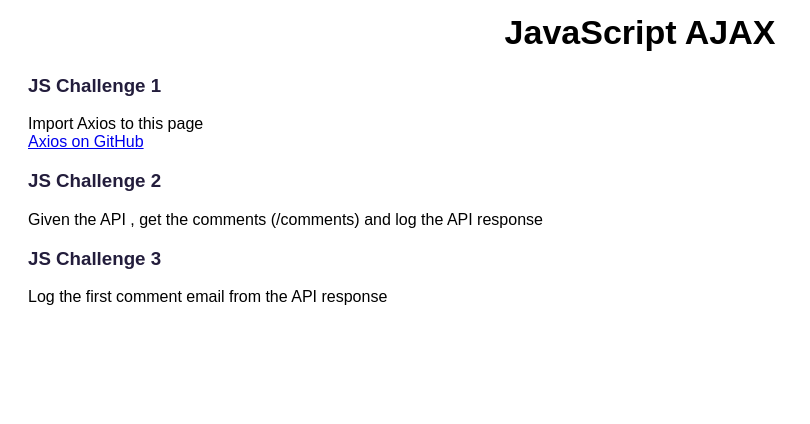
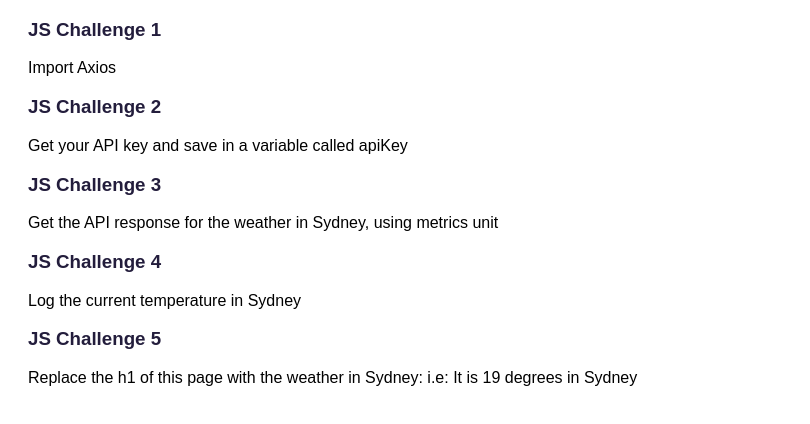
Before and after one commit to ErinCleaver-Dev/SheCodesPlus, a plain HTML site: page index.html in a window 1280 px wide. Shown: the whole page, without its empty margins (0-810 px from the left). Drawn offline with nearby package versions, Linux system fonts and the light colour scheme; no server answers.

Commit message:
update
Update

```diff
--- a/index.html
+++ b/index.html
@@ -7,24 +7,22 @@
   </head>
 
   <body>
-    <h1>JavaScript AJAX</h1>
-
     <h3>JS Challenge 1</h3>
-    <p>
-      Import Axios to this page
-      <br />
-      <a href="https://github.com/axios/axios">Axios on GitHub</a>
-    </p>
+    <p>Import Axios</p>
 
     <h3>JS Challenge 2</h3>
-    <p>
-      Given the API
-     , get the comments (/comments) and log the API response
-    </p>
+    <p>Get your API key and save in a variable called apiKey</p>
 
     <h3>JS Challenge 3</h3>
+    <p>Get the API response for the weather in Sydney, using metrics unit</p>
+
+    <h3>JS Challenge 4</h3>
+    <p>Log the current temperature in Sydney</p>
+
+    <h3>JS Challenge 5</h3>
     <p>
-      Log the first comment email from the API response
+      Replace the h1 of this page with the weather in Sydney: i.e: It is 19
+      degrees in Sydney
     </p>
     <script src="https://unpkg.com/axios/dist/axios.min.js"></script>
     <script src="src/index.js"></script>
--- a/src/index.js
+++ /dev/null
@@ -1,26 +0,0 @@
-// import Axios
-//JS Challenge 2
-//Given the API https://jsonplaceholder.typicode.com/, get the comments (/comments) and log the API response
-
-const getComments = async () => {
-
-    await axios
-      .get("https://jsonplaceholder.typicode.com/comments")
-      .then((response) => {
-        console.log(response.data);
-      });
-  };
-  getComments()
-  //JS Challenge 3
-  //Log the first comment email from the API respons
-
-
-const getFirstComment = async () => {
-    await axios
-    .get("https://jsonplaceholder.typicode.com/comments")
-    .then((response) => {
-      console.log(response.data[0]);
-    });
-}
-
-getFirstComment()
```
